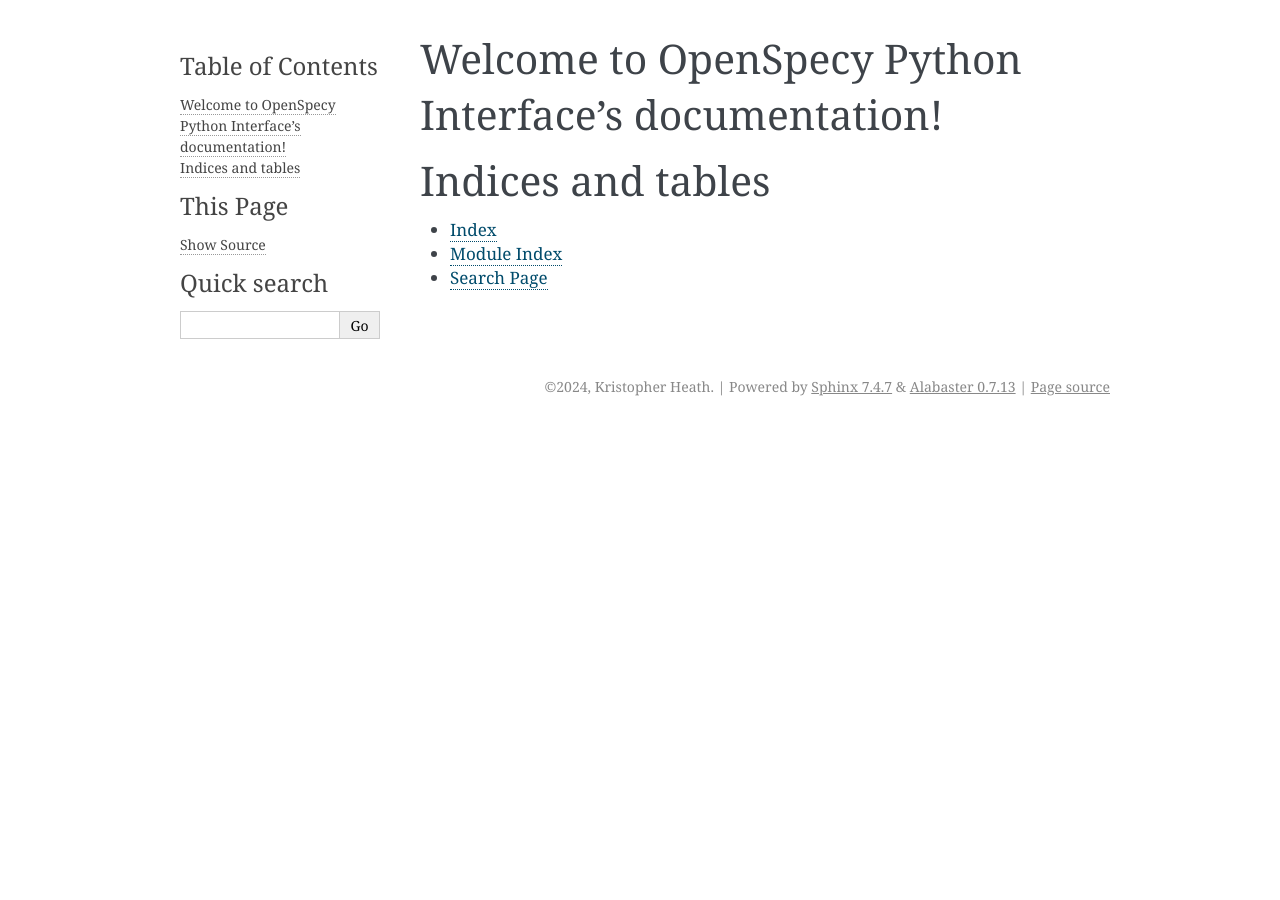
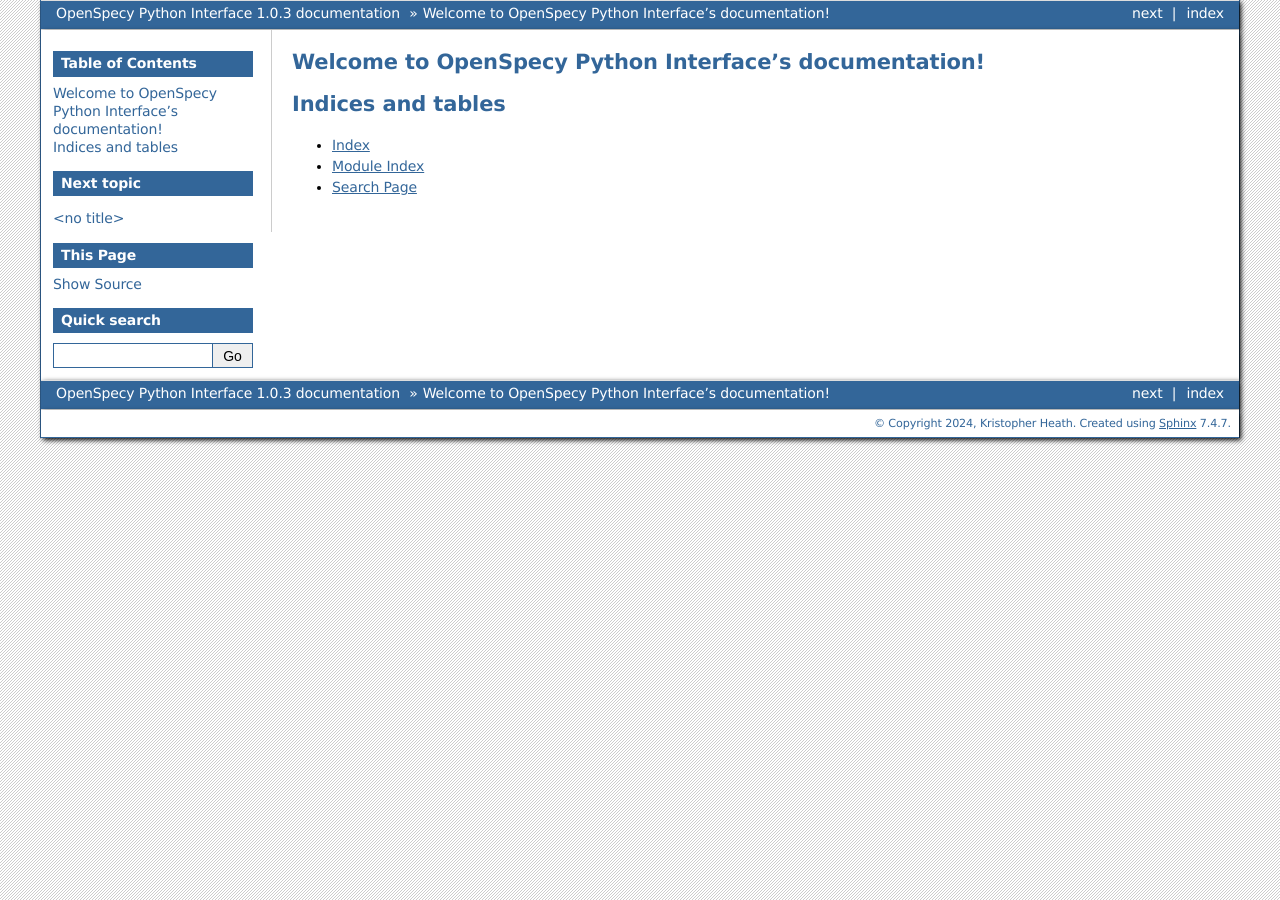
Before and after one commit to kristopher-heath/OpenSpecy-Python-Interface, a Sphinx documentation site: the page built from docs/index.rst, in a window 1280 px wide. Built offline with Sphinx 7.4.7, drawn with Linux system fonts in a browser that asks for light colours; the version number is read from the project's files by our own code.

Commit message:
Update conf.py

```diff
--- a/docs/conf.py
+++ b/docs/conf.py
@@ -6,7 +6,7 @@
 # -- Project information -----------------------------------------------------
 # https://www.sphinx-doc.org/en/master/usage/configuration.html#project-information
 import os
-version_file = os.path.join(os.path.dirname(os.path.dirname(__file__)), 'openspecy', '__version__.py')
+version_file = os.path.join(os.path.dirname(os.path.dirname(__file__)), 'openspecy_python_interface', '_version.py')
 with open(version_file) as f:
     exec(f.read())
 
@@ -32,5 +32,6 @@
 # -- Options for HTML output -------------------------------------------------
 # https://www.sphinx-doc.org/en/master/usage/configuration.html#options-for-html-output
 
-html_theme = 'alabaster'
+html_theme = 'bizstyle'
+html_theme_options = {'sidebarwidth': 200 }
 html_static_path = ['_static']
```
